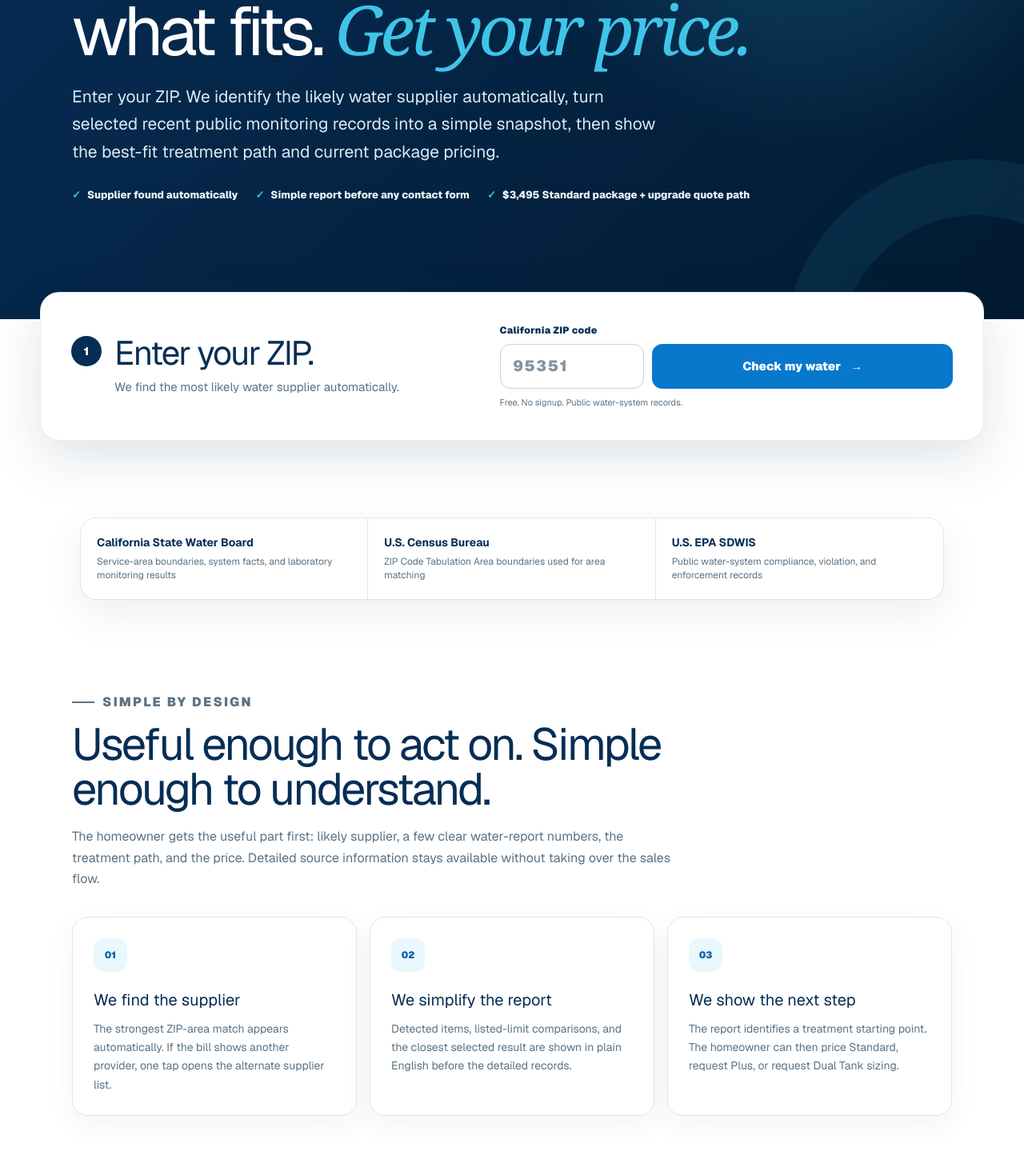
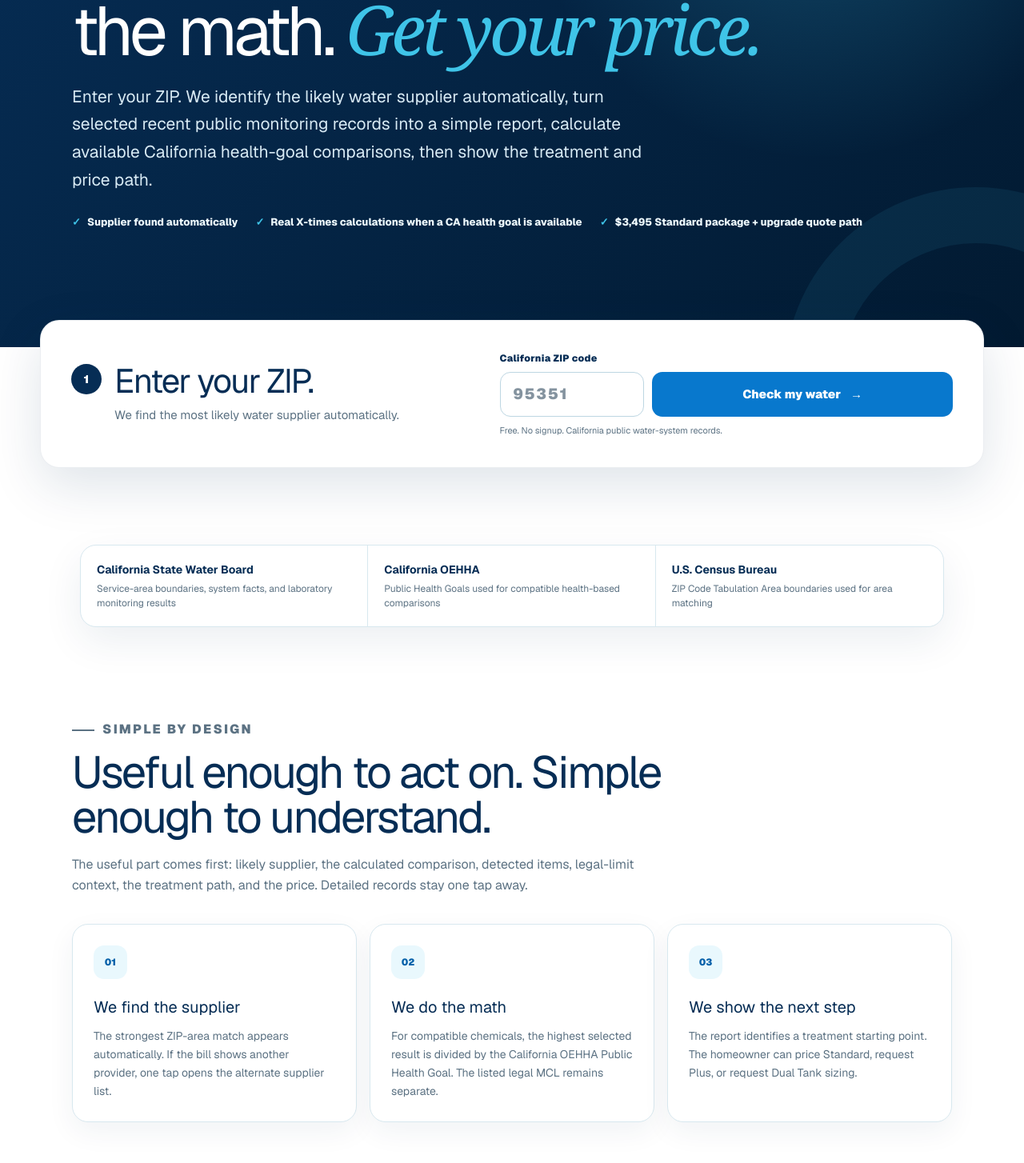
Before and after one commit to supremeprobuilders-art/central-valley-pure-water, a Next.js app: page /water-check in a window 1280 px wide. Shown: the part 356-1810 px from the top of the page at 80% size. Built offline with nearby package versions, Linux system fonts and the light colour scheme.

Commit message:
Use calculated California health-goal report

```diff
--- a/app/water-check/page.tsx
+++ b/app/water-check/page.tsx
@@ -1,38 +1,28 @@
 import type { Metadata } from "next";
 import Link from "next/link";
 
-import { SalesWaterCheck } from "./sales-water-check";
+import { SalesWaterCheckV3 } from "./sales-water-check-v3";
 import { PHONE_DISPLAY, PHONE_HREF } from "./water-check-data";
 import styles from "./water-check.module.css";
 
 export const metadata: Metadata = {
   title: "Free California Water Check by ZIP | Central Valley Pure Water",
   description:
-    "Enter a California ZIP code to identify the likely water supplier, see a simple summary of selected recent public monitoring records, review the best-fit treatment path, and see current package pricing.",
-  alternates: {
-    canonical: "/water-check",
-  },
+    "Enter a California ZIP code to identify the likely water supplier, compare selected recent public monitoring results with California health-based goals and legal limits, then see the treatment and price path.",
+  alternates: { canonical: "/water-check" },
   openGraph: {
     title: "Free California Water Check by ZIP",
     description:
-      "Find the likely water supplier automatically, see a simple public-record water snapshot, then review the best-fit treatment path and current package pricing.",
+      "Find the likely supplier automatically, see calculated California health-goal comparisons, then review the treatment path and current package pricing.",
     url: "/water-check",
     type: "website",
     siteName: "Central Valley Pure Water",
-    images: [
-      {
-        url: "/cvpurewater-hero.webp",
-        width: 1586,
-        height: 992,
-        alt: "Central Valley Pure Water home water systems",
-      },
-    ],
+    images: [{ url: "/cvpurewater-hero.webp", width: 1586, height: 992, alt: "Central Valley Pure Water home water systems" }],
   },
   twitter: {
     card: "summary_large_image",
     title: "Free California Water Check by ZIP",
-    description:
-      "See your likely supplier, a simple water snapshot, the best-fit treatment path, and current package pricing.",
+    description: "See your likely supplier, calculated health-goal comparisons, treatment path, and current package pricing.",
     images: ["/cvpurewater-hero.webp"],
   },
 };
@@ -40,15 +30,8 @@ export const metadata: Metadata = {
 function BrandMark() {
   return (
     <span className={styles.brand} aria-label="Central Valley Pure Water">
-      <span className={styles.brandWaves} aria-hidden="true">
-        <i />
-        <i />
-        <i />
-      </span>
-      <span className={styles.brandType}>
-        <strong>Central Valley</strong>
-        <span>Pure Water</span>
-      </span>
+      <span className={styles.brandWaves} aria-hidden="true"><i /><i /><i /></span>
+      <span className={styles.brandType}><strong>Central Valley</strong><span>Pure Water</span></span>
     </span>
   );
 }
@@ -65,14 +48,14 @@ const faqs = [
       "The checker compares the ZIP area with California public-water-system service boundaries and automatically starts with the strongest ZIP match. Because postal and utility boundaries are different, you can change the supplier if the one shown is not on your current bill.",
   },
   {
-    question: "Why do some results show a percentage or an X multiplier?",
+    question: "How is the X-times number calculated?",
     answer:
-      "When the selected state result includes an MCL, the checker compares the highest selected result with that listed limit. A result above a listed limit is not, by itself, the utility's formal compliance determination. The tool does not copy EWG's proprietary health-guideline scores.",
+      "When a compatible California Public Health Goal is available, the checker divides the highest selected monitoring result by that OEHHA health-based goal. The arithmetic is specific to the selected supplier and records. The PHG is not a legal limit or a line between safe and dangerous; the report shows the separate listed MCL when available.",
   },
   {
     question: "How does the checker recommend a system?",
     answer:
-      "The report uses detected analytes, hard-water indicators, sampling context, and listed limits to identify a practical treatment starting point. Home sizing and installation details still determine whether the Standard, Plus, or Dual Tank configuration should be quoted.",
+      "The report uses detected analytes, hard-water indicators, sampling context, and listed limits to identify a practical treatment starting point. Final equipment sizing and any contaminant-reduction claims still depend on the exact model, home demand, current water conditions, and installation details.",
   },
   {
     question: "Does the checker cover private wells?",
@@ -93,7 +76,7 @@ export default function WaterCheckPage() {
         operatingSystem: "Any",
         isAccessibleForFree: true,
         description:
-          "A no-signup California ZIP-code water report that identifies the likely public water supplier, summarizes selected recent official monitoring records, and shows a practical treatment and pricing path.",
+          "A no-signup California ZIP-code water report that identifies the likely public water supplier, summarizes selected recent official monitoring records, calculates available California health-goal comparisons, and shows a practical treatment and pricing path.",
         provider: {
           "@type": "LocalBusiness",
           name: "Central Valley Pure Water LLC",
@@ -114,10 +97,7 @@ export default function WaterCheckPage() {
         mainEntity: faqs.map((faq) => ({
           "@type": "Question",
           name: faq.question,
-          acceptedAnswer: {
-            "@type": "Answer",
-            text: faq.answer,
-          },
+          acceptedAnswer: { "@type": "Answer", text: faq.answer },
         })),
       },
     ],
@@ -125,10 +105,7 @@ export default function WaterCheckPage() {
 
   return (
     <main className={styles.page}>
-      <script
-        type="application/ld+json"
-        dangerouslySetInnerHTML={{ __html: JSON.stringify(structuredData) }}
-      />
+      <script type="application/ld+json" dangerouslySetInnerHTML={{ __html: JSON.stringify(structuredData) }} />
 
       <div className={styles.topBar}>
         <strong>Free California water check</strong>
@@ -137,9 +114,7 @@ export default function WaterCheckPage() {
       </div>
 
       <header className={styles.header}>
-        <Link href="/" aria-label="Central Valley Pure Water home">
-          <BrandMark />
-        </Link>
+        <Link href="/" aria-label="Central Valley Pure Water home"><BrandMark /></Link>
         <div className={styles.headerActions}>
           <Link href="/#systems">Explore water systems</Link>
           <a className={styles.headerCall} href={PHONE_HREF}>Call {PHONE_DISPLAY}</a>
@@ -149,111 +124,53 @@ export default function WaterCheckPage() {
       <section className={styles.hero}>
         <div className={styles.heroInner}>
           <p className={styles.heroEyebrow}><span /> Free California water report</p>
-          <h1>Check your water. See what fits. <em>Get your price.</em></h1>
+          <h1>Check your water. See the math. <em>Get your price.</em></h1>
           <p className={styles.heroLead}>
-            Enter your ZIP. We identify the likely water supplier automatically,
-            turn selected recent public monitoring records into a simple snapshot,
-            then show the best-fit treatment path and current package pricing.
+            Enter your ZIP. We identify the likely water supplier automatically, turn selected recent public monitoring records into a simple report, calculate available California health-goal comparisons, then show the treatment and price path.
           </p>
           <ul className={styles.heroNotes} aria-label="Water check highlights">
             <li><span>✓</span> Supplier found automatically</li>
-            <li><span>✓</span> Simple report before any contact form</li>
+            <li><span>✓</span> Real X-times calculations when a CA health goal is available</li>
             <li><span>✓</span> $3,495 Standard package + upgrade quote path</li>
           </ul>
         </div>
       </section>
 
-      <SalesWaterCheck />
+      <SalesWaterCheckV3 />
 
       <section className={styles.sourceStrip} aria-label="Official public data sources">
-        <div>
-          <strong>California State Water Board</strong>
-          <span>Service-area boundaries, system facts, and laboratory monitoring results</span>
-        </div>
-        <div>
-          <strong>U.S. Census Bureau</strong>
-          <span>ZIP Code Tabulation Area boundaries used for area matching</span>
-        </div>
-        <div>
-          <strong>U.S. EPA SDWIS</strong>
-          <span>Public water-system compliance, violation, and enforcement records</span>
-        </div>
+        <div><strong>California State Water Board</strong><span>Service-area boundaries, system facts, and laboratory monitoring results</span></div>
+        <div><strong>California OEHHA</strong><span>Public Health Goals used for compatible health-based comparisons</span></div>
+        <div><strong>U.S. Census Bureau</strong><span>ZIP Code Tabulation Area boundaries used for area matching</span></div>
       </section>
 
       <section className={styles.infoSection}>
         <div className={styles.infoHeading}>
           <p className={styles.kicker}><span /> Simple by design</p>
           <h2>Useful enough to act on. Simple enough to understand.</h2>
-          <p>
-            The homeowner gets the useful part first: likely supplier, a few clear
-            water-report numbers, the treatment path, and the price. Detailed source
-            information stays available without taking over the sales flow.
-          </p>
+          <p>The useful part comes first: likely supplier, the calculated comparison, detected items, legal-limit context, the treatment path, and the price. Detailed records stay one tap away.</p>
         </div>
         <div className={styles.explainerGrid}>
-          <article>
-            <span>01</span>
-            <h3>We find the supplier</h3>
-            <p>
-              The strongest ZIP-area match appears automatically. If the bill shows
-              another provider, one tap opens the alternate supplier list.
-            </p>
-          </article>
-          <article>
-            <span>02</span>
-            <h3>We simplify the report</h3>
-            <p>
-              Detected items, listed-limit comparisons, and the closest selected
-              result are shown in plain English before the detailed records.
-            </p>
-          </article>
-          <article>
-            <span>03</span>
-            <h3>We show the next step</h3>
-            <p>
-              The report identifies a treatment starting point. The homeowner can
-              then price Standard, request Plus, or request Dual Tank sizing.
-            </p>
-          </article>
+          <article><span>01</span><h3>We find the supplier</h3><p>The strongest ZIP-area match appears automatically. If the bill shows another provider, one tap opens the alternate supplier list.</p></article>
+          <article><span>02</span><h3>We do the math</h3><p>For compatible chemicals, the highest selected result is divided by the California OEHHA Public Health Goal. The listed legal MCL remains separate.</p></article>
+          <article><span>03</span><h3>We show the next step</h3><p>The report identifies a treatment starting point. The homeowner can price Standard, request Plus, or request Dual Tank sizing.</p></article>
         </div>
       </section>
 
       <section className={styles.infoSection}>
-        <div className={styles.infoHeading}>
-          <p className={styles.kicker}><span /> Straight answers</p>
-          <h2>Questions about the free water check.</h2>
-        </div>
-        <div className={styles.faq}>
-          {faqs.map((faq) => (
-            <details key={faq.question}>
-              <summary>{faq.question}<span aria-hidden="true">+</span></summary>
-              <p>{faq.answer}</p>
-            </details>
-          ))}
-        </div>
+        <div className={styles.infoHeading}><p className={styles.kicker}><span /> Straight answers</p><h2>Questions about the free water check.</h2></div>
+        <div className={styles.faq}>{faqs.map((faq) => <details key={faq.question}><summary>{faq.question}<span aria-hidden="true">+</span></summary><p>{faq.answer}</p></details>)}</div>
       </section>
 
       <footer className={styles.footer}>
         <div className={styles.footerInner}>
-          <div className={styles.footerCopy}>
-            <h2>Ready to talk through your water and your home?</h2>
-            <p>
-              Central Valley Pure Water installs whole-home water softeners,
-              reverse-osmosis drinking-water systems, complete-home packages,
-              and property-specific well-water solutions across California&apos;s Central Valley.
-            </p>
-          </div>
+          <div className={styles.footerCopy}><h2>Ready to talk through your water and your home?</h2><p>Central Valley Pure Water installs whole-home water softeners, reverse-osmosis drinking-water systems, complete-home packages, and property-specific well-water solutions across California&apos;s Central Valley.</p></div>
           <a className={styles.footerCall} href={PHONE_HREF}>Call {PHONE_DISPLAY}</a>
         </div>
-        <div className={styles.footerBottom}>
-          <span>© 2026 Central Valley Pure Water LLC</span>
-          <span>1620 N Carpenter Rd, Suite A5, Modesto, CA 95351 · Appointment only</span>
-        </div>
+        <div className={styles.footerBottom}><span>© 2026 Central Valley Pure Water LLC</span><span>1620 N Carpenter Rd, Suite A5, Modesto, CA 95351 · Appointment only</span></div>
       </footer>
 
-      <a className={styles.mobileCall} href={PHONE_HREF}>
-        <span aria-hidden="true">☎</span> Call {PHONE_DISPLAY}
-      </a>
+      <a className={styles.mobileCall} href={PHONE_HREF}><span aria-hidden="true">☎</span> Call {PHONE_DISPLAY}</a>
     </main>
   );
 }
```
